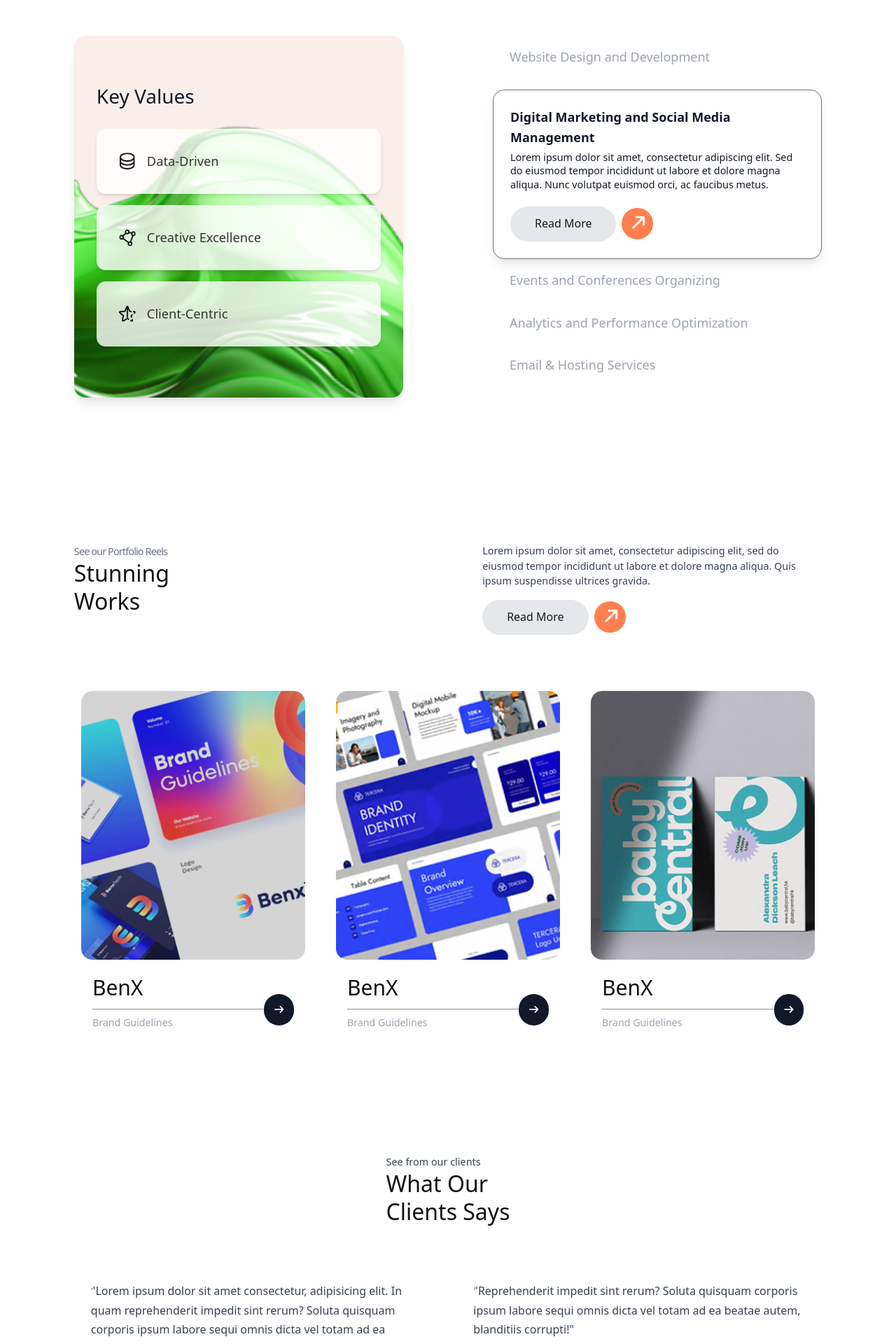
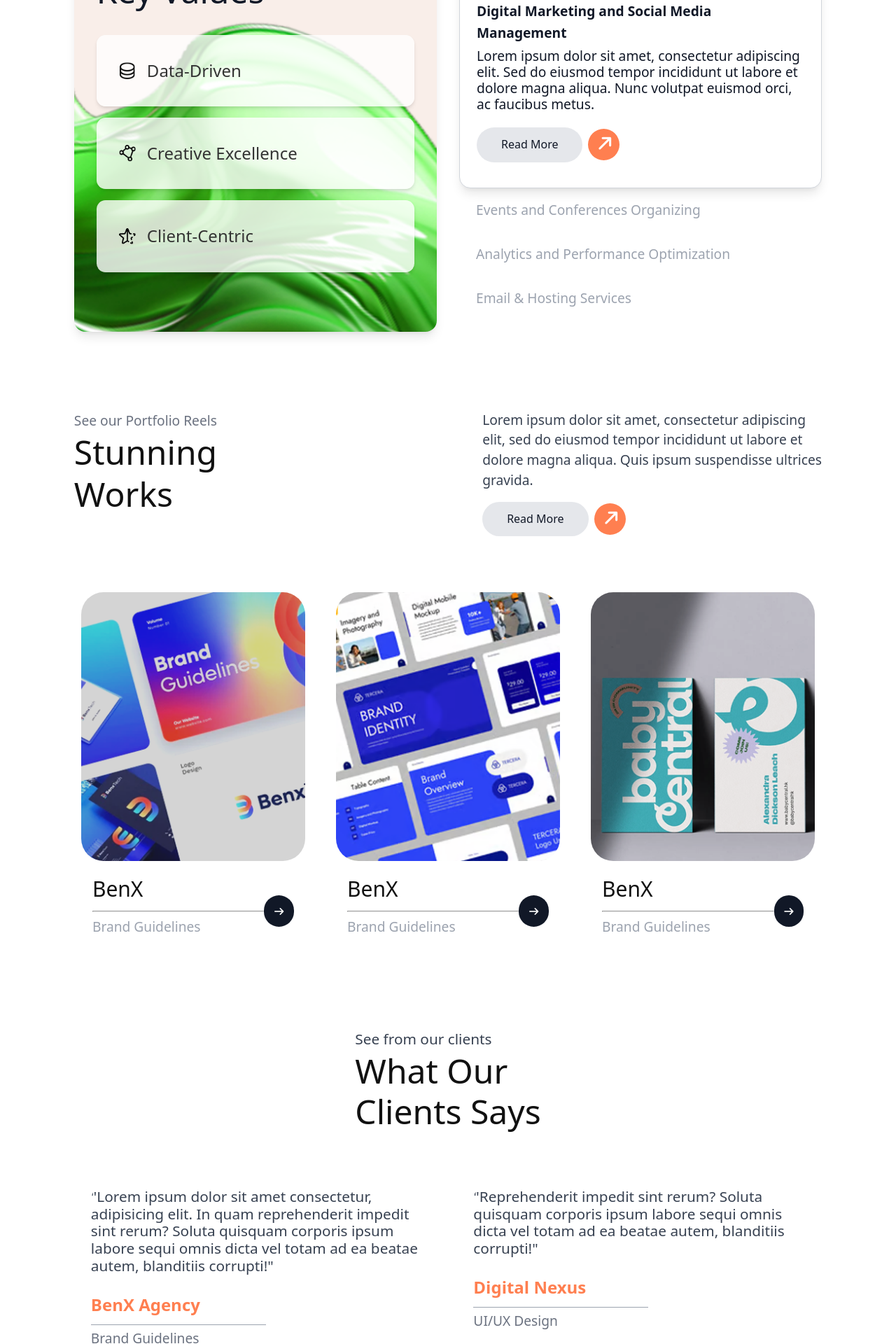
Before and after one commit to arshpharala/excellence, a PHP site: page / in a window 1280 px wide. Shown: the part 1120-3040 px from the top of the page at 70% size. Run offline with PHP 8.4, Linux system fonts and the light colour scheme; some libraries are stand-ins or nearby versions.

Commit message:
final design by Mohan

```diff
--- a/index.html
+++ b/index.html
@@ -286,7 +286,7 @@
             id="toggleButton"
             aria-label="Toggle milestone list"
           >
-            <i class="fa fa-arrow-up toggle-icon" id="toggleIcon"></i>
+            <i class="fa fa-arrow-down toggle-icon" id="toggleIcon"></i>
           </button>
         </div>
       </div>
@@ -389,7 +389,10 @@
           <div class="submit-group">
             <button type="submit" class="submit-btn">Submit</button>
             <span class="submit-icon">
-              <i class="fas fa-arrow-up"></i>
+            <img
+              src="./assets/arrow45.png"
+              alt="Submit Icon"
+              />
             </span>
           </div>
         </div>
--- a/style/_contact.scss
+++ b/style/_contact.scss
@@ -15,12 +15,11 @@
 .contact-title {
   font-size: 1.75rem;
   @include responsive(md) {
-    font-size: $spacing-md;
+    font-size: $spacing-lg;
   }
   text-transform: capitalize;
-  @include text-semibold;
+  @include text-medium;
   color: $color-secondary;
-  margin-bottom: 1.75rem;
 }
 
 // Contact Form
--- a/style/_footer.scss
+++ b/style/_footer.scss
@@ -19,6 +19,7 @@
     .footer-top {
       display: grid;
       grid-template-columns: 1fr;
+      place-items: start;
 
       @include responsive(md) {
         @include flex-center;
@@ -29,7 +30,7 @@
 
       .footer-logo span {
         font-size: 1.125rem;
-        @include text-bold;
+        @include text-semibold;
         text-transform: capitalize;
         color: white;
       }
@@ -38,7 +39,7 @@
         display: flex;
         justify-content: left;
         gap: 1rem;
-        font-size: 1.5rem;
+        font-size: 2.3rem;
 
         a {
           color: white;
@@ -96,17 +97,16 @@
 
     .footer-copy {
       text-align: center;
-      font-size: 0.875rem;
-      color: #9ca3af; // gray-500
-      margin-top: 2rem;
+      font-size: 0.9rem;
+      color: white; // gray-500
+      @include text-semibold;
+      margin-top: 2.5rem;
 
       a {
         color: inherit;
-        text-decoration: underline;
+        text-decoration: none;
 
-        &:hover {
-          color: white;
-        }
+
       }
     }
   }
--- a/style/_hero.scss
+++ b/style/_hero.scss
@@ -4,12 +4,15 @@
 .hero {
   position: relative;
   padding-top: 5rem;
-  min-height: 65vh;
+
   background: url("../assets/Layer.png") center/cover no-repeat;
   @include grid-center;
+  min-height: 728px;
 
   @include responsive(lg) {
     background-position: right;
+  }
+  @include responsive(2xl) {
     min-height: 100vh;
   }
 
@@ -72,7 +75,7 @@
           margin-top: $spacing-md;
 
           @include responsive(lg) {
-            margin-top: $spacing-2xl;
+            margin-top: $spacing-lg;
           }
         }
       }
@@ -92,7 +95,7 @@
   .social-box {
     position: absolute;
 
-    bottom: $spacing-lg;
+    bottom: $spacing-sm;
     right: $spacing-sm;
     display: none;
 
@@ -107,7 +110,7 @@
 
     gap: $spacing-sm;
     background-color: rgba(255, 255, 255, 0.5);
-    padding: $spacing-sm $spacing-md;
+    padding: $spacing-xs $spacing-sm;
     border-radius: 1.5rem;
     font-size: 1.25rem;
 
--- a/style/_milestone.scss
+++ b/style/_milestone.scss
@@ -5,7 +5,7 @@
 .timeline-section {
   width: 90vw;
   margin: 0 auto;
-  padding: 5rem 0;
+  padding: 3.5rem 0;
   position: relative;
   background-color: white;
   border-radius: 24px;
@@ -34,7 +34,7 @@
   font-size: 0.8rem;
 
   @include responsive(md) {
-    font-size: 0.9rem;
+    font-size: 1.2rem;
   }
   @include text-medium;
   color: $color-text-muted;
@@ -46,31 +46,27 @@
   color: $color-secondary;
   margin-bottom: 2.5rem;
 
-  @include text-semibold;
+  @include text-medium;
 
   line-height: 1.25;
 
-  @include responsive(lg) {
-    font-size: 3.8rem;
-  }
-
   font-size: 1.75rem;
   @include responsive(md) {
-    font-size: $spacing-md;
+    font-size: $spacing-lg;
   }
 }
 
 /* Step Indicator */
 .step-indicator {
   @include flex-center;
-  gap: 0.5rem;
+  gap: 1rem;
   margin-bottom: 2rem;
   position: relative;
 }
 
 .step-dot {
-  width: 12px;
-  height: 12px;
+  width: 16px;
+  height: 16px;
   border-radius: 50%;
   border: 2px solid #000;
   background-color: white;
@@ -93,7 +89,7 @@
   position: absolute;
   height: 2px;
   background-color: $color-secondary;
-  width: 90%;
+  width: 98%;
   left: 0;
   z-index: 10;
 }
@@ -160,8 +156,8 @@
 }
 
 .milestone-icon {
-  width: 24px;
-  height: 24px;
+  width: 30px;
+  height: 30px;
   object-fit: contain;
   transition: $transition-slow;
 }
@@ -172,6 +168,9 @@
 
 .milestone-year {
   font-size: 1.5rem;
+  @include responsive(md) {
+    font-size: 2.5rem;
+  }
   @include text-bold;
   color: #000;
 }
@@ -192,11 +191,17 @@
 
 .milestone-title {
   font-size: 1rem;
+   @include responsive(md) {
+    font-size: 1.2rem;
+  }
   @include text-semibold;
 }
 
 .milestone-subtitle {
   font-size: 1rem;
+   @include responsive(md) {
+    font-size: 1.2rem;
+  }
   font-weight: 200;
 }
 
@@ -207,6 +212,9 @@
 
 .milestone-description {
   font-size: 1rem;
+   @include responsive(md) {
+    font-size: 1.2rem;
+  }
   line-height: 1.6;
   color: $color-secondary;
 }
--- a/style/_portfolio.scss
+++ b/style/_portfolio.scss
@@ -4,7 +4,7 @@
 .portfolio-section {
   width: 90vw;
   margin: 0 auto;
-  padding: 5rem 0;
+  padding: 3.5rem 0;
   @include responsive(lg) {
     width: 83.46vw;
   }
@@ -26,7 +26,9 @@
     color: $color-text-muted;
 
     @include responsive(md) {
-      font-size: 0.9rem;
+      font-size: 1.2rem;
+    letter-spacing: normal;
+
     }
   }
 
@@ -36,7 +38,7 @@
     line-height: 1.25;
     font-size: 1.75rem;
     @include responsive(md) {
-      font-size: $spacing-md;
+      font-size: $spacing-lg;
     }
   }
 
@@ -50,6 +52,9 @@
     }
     p {
       font-size: 0.9rem;
+       @include responsive(md) {
+      font-size: 1.2rem;
+       }
 
       color: $color-text-base; /* text-color */
       margin-bottom: 16px;
@@ -151,7 +156,7 @@
     width: 100%;
     object-fit: cover;
     transition: transform 0.5s ease;
-    border-radius: 16px;
+    border-radius: 2rem;
 
     @include responsive(lg) {
       height: 24rem;
@@ -189,7 +194,10 @@
   }
 
   .project-subtitle {
-    font-size: 10.67pt;
+   font-size: 0.875rem;
+      @include responsive(md) {
+        font-size: 1.2rem;
+      }
     @include text-medium;
     color: $color-text-subtle;
   }
--- a/style/_service.scss
+++ b/style/_service.scss
@@ -4,27 +4,25 @@
 .vas-section {
   width: 90vw;
   margin: auto;
-  padding: 5rem 0;
+  padding: 3.5rem 0;
   display: grid;
 
   @include responsive(lg) {
     width: 83.46vw;
-    padding: 8rem 0;
   }
 
   .vas-heading {
     font-size: 1.2rem;
-    line-height: 37.33rem;
 
-    @include text-medium;
+    @include text-semibold;
     text-align: left;
-    line-height: normal;
+    line-height: 1.2;
     margin-bottom: 3rem;
+    @include responsive(md) {
+      font-size: 2.25rem;
+    }
 
     @include responsive(lg) {
-      font-size: 2.25rem;
-    }
-    @include responsive(xl) {
       font-size: 3rem;
     }
   }
@@ -32,11 +30,10 @@
   .vas-grid {
     display: grid;
 
-    gap: 5rem;
+    gap: 2rem;
 
     @include responsive(lg) {
       grid-template-columns: repeat(2, 1fr);
-      gap: 8rem;
     }
 
     .vas-left {
@@ -61,8 +58,8 @@
       margin-bottom: 1.5rem;
       color: $color-secondary;
 
-      @include responsive(lg) {
-        font-size: 1.75rem;
+      @include responsive(md) {
+        font-size: 3rem;
       }
     }
 
@@ -91,7 +88,7 @@
         @include text-semibold;
 
         @include responsive(lg) {
-          font-size: 1.14rem;
+          font-size: 1.5rem;
         }
       }
 
@@ -122,7 +119,7 @@
           color: $color-text-subtle;
 
           @include responsive(lg) {
-            font-size: 1.125rem;
+            font-size: 1.2rem;
           }
         }
 
@@ -178,8 +175,8 @@
       }
 
       .vas-service-item.active {
-        padding: 1.5rem;
-        border: 1px solid #6b7280;
+        padding: 2.3rem 1.5rem;
+        border: 1px solid $border-default;
         border-radius: 1rem;
         background-color: #fff;
         box-shadow: $shadow-lg;
@@ -194,8 +191,11 @@
         .vas-service-paragraph {
           color: $color-secondary;
           margin-bottom: 1.4rem;
-          line-height: 1.2rem;
+          line-height: 1.2;
           font-size: 0.9rem;
+          @include responsive(md) {
+            font-size: 1.2rem;
+          }
           @include text-medium;
         }
       }
--- a/style/_team.scss
+++ b/style/_team.scss
@@ -6,7 +6,7 @@
   width: 90vw;
   margin: 0 auto;
   text-align: center;
-  padding: 5rem 0;
+  padding: 3.5rem 0;
 
   @include responsive(lg) {
     width: 83.46vw;
@@ -15,9 +15,9 @@
   .section-title {
     font-size: 1.75rem;
     @include responsive(md) {
-      font-size: $spacing-md;
+      font-size: $spacing-lg;
     }
-    @include text-semibold;
+    @include text-medium;
     margin-bottom: 2.5rem;
   }
 
@@ -92,7 +92,8 @@
 
   .slide-info {
     text-align: left;
-    padding: 1rem;
+    font-size: 1.2rem;
+    padding: 1.5rem 0.5rem;
   }
 
   .slide-info p:first-child {
@@ -100,8 +101,7 @@
   }
 
   .slide-info p:last-child {
-    color: #6b7280;
-    font-size: 0.875rem;
+    color: $color-text-base;
   }
   .swiper-nav {
     display: flex;
--- a/style/_testimonial.scss
+++ b/style/_testimonial.scss
@@ -6,11 +6,10 @@
   margin: 0 auto;
   text-align: center;
   position: relative;
-  padding: 4rem 0;
+  padding: 3.5rem 0;
 
   @include responsive(lg) {
     width: 83.46vw;
-    padding: 5rem 0;
   }
 
   .testimonial-header {
@@ -23,7 +22,7 @@
       .subheading {
         font-size: 0.8rem;
         @include responsive(md) {
-          font-size: 0.9rem;
+          font-size: 1.3rem;
         }
         @include text-medium;
         color: $color-text-base;
@@ -32,10 +31,10 @@
       .main-heading {
         font-size: 1.75rem;
         @include responsive(md) {
-          font-size: $spacing-md;
+          font-size: $spacing-lg;
         }
-        @include text-semibold;
-        line-height: 1.25;
+        @include text-medium;
+        line-height: 1.2;
       }
     }
   }
@@ -81,7 +80,10 @@
 
     .testimonial-text {
       font-size: 1rem;
-      line-height: 1.7;
+       @include responsive(md) {
+        font-size: 1.3rem;
+      }
+      line-height: 1.2;
       color: $color-text-base;
       margin-bottom: 1.5rem;
     }
@@ -101,12 +103,18 @@
 
     .testimonial-title {
       font-size: 1.125rem;
+       @include responsive(md) {
+        font-size: 1.5rem;
+      }
       color: $color-primary;
       @include text-bold;
     }
 
     .testimonial-subtitle {
       font-size: 0.875rem;
+      @include responsive(md) {
+        font-size: 1.2rem;
+      }
       color: $color-text-muted;
       margin-top: 0.25rem;
     }
--- a/style/_whyUs.scss
+++ b/style/_whyUs.scss
@@ -4,8 +4,7 @@
 //why choose us section
 .why-choose-us {
   background: $bg-success-gradient;
-  padding: 5rem 0;
-
+  padding: 3.5rem 0;
 
   .why-us-container {
     width: 90vw;
@@ -18,7 +17,8 @@
 
   .heading h2 {
     @include text-semibold;
-   font-size: 1.85rem;
+    font-size: 1.85rem;
+    line-height: 1.2;
     @include responsive(md) {
       font-size: 2.2rem;
     }
@@ -29,7 +29,6 @@
     display: grid;
     grid-template-columns: 1fr;
     gap: 2rem;
-
 
     @include responsive(md) {
       grid-template-columns: 1fr 1fr;
@@ -52,15 +51,21 @@
 
     .feature-title {
       color: $color-secondary;
-      font-weight: 600;
-      margin-bottom: 0.5rem;
+      @include text-semibold;
+      margin-bottom: 0.1rem;
       font-size: 1.125rem;
+      @include responsive(lg) {
+        font-size: 1.225rem;
+      }
     }
 
     .feature-desc {
       color: $color-text-base;
-      font-size: 1rem;
-      line-height: 1.5;
+      font-size: 1.25rem;
+      @include responsive(lg) {
+        font-size: 1.1rem;
+      }
+      line-height: 1.2;
     }
   }
 }
--- a/style/main.css
+++ b/style/main.css
@@ -361,41 +365,38 @@
 .vas-section {
   width: 90vw;
   margin: auto;
-  padding: 5rem 0;
+  padding: 3.5rem 0;
   display: grid;
 }
 @media (min-width: 64rem) {
   .vas-section {
     width: 83.46vw;
-    padding: 8rem 0;
   }
 }
 .vas-section .vas-heading {
   font-size: 1.2rem;
-  line-height: 37.33rem;
-  font-weight: 400;
+  font-weight: 500;
   text-align: left;
-  line-height: normal;
+  line-height: 1.2;
   margin-bottom: 3rem;
 }
-@media (min-width: 64rem) {
+@media (min-width: 48rem) {
   .vas-section .vas-heading {
     font-size: 2.25rem;
   }
 }
-@media (min-width: 80rem) {
+@media (min-width: 64rem) {
   .vas-section .vas-heading {
     font-size: 3rem;
   }
 }
 .vas-section .vas-grid {
   display: grid;
-  gap: 5rem;
+  gap: 2rem;
 }
 @media (min-width: 64rem) {
   .vas-section .vas-grid {
     grid-template-columns: repeat(2, 1fr);
-    gap: 8rem;
   }
 }
 .vas-section .vas-grid .vas-left {
@@ -418,9 +419,9 @@
   margin-bottom: 1.5rem;
   color: #111827;
 }
-@media (min-width: 64rem) {
+@media (min-width: 48rem) {
   .vas-section .vas-grid .vas-subheading {
-    font-size: 1.75rem;
+    font-size: 3rem;
   }
 }
 .vas-section .vas-grid .vas-values {
@@ -449,7 +450,7 @@
 }
 @media (min-width: 64rem) {
   .vas-section .vas-grid .vas-value-item .vas-value-title {
-    font-size: 1.14rem;
+    font-size: 1.5rem;
   }
 }
 .vas-section .vas-grid .vas-value-item img {
@@ -476,7 +477,7 @@
 }
 @media (min-width: 64rem) {
   .vas-section .vas-grid .vas-right .vas-service-item .vas-service-title {
-    font-size: 1.125rem;
+    font-size: 1.2rem;
   }
 }
 .vas-section .vas-grid .vas-right .vas-service-item .vas-link-wrap {
@@ -526,8 +527,8 @@
   border: 1px solid #fb923c;
 }
 .vas-section .vas-grid .vas-right .vas-service-item.active {
-  padding: 1.5rem;
-  border: 1px solid #6b7280;
+  padding: 2.3rem 1.5rem;
+  border: 1px solid #d1d5db;
   border-radius: 1rem;
   background-color: #fff;
   box-shadow: 0 10px 15px -3px rgba(0, 0, 0, 0.1), 0 4px 6px -2px rgba(0, 0, 0, 0.05);
@@ -541,15 +542,20 @@
 .vas-section .vas-grid .vas-right .vas-service-item.active .vas-service-paragraph {
   color: #111827;
   margin-bottom: 1.4rem;
-  line-height: 1.2rem;
+  line-height: 1.2;
   font-size: 0.9rem;
   font-weight: 400;
+}
+@media (min-width: 48rem) {
+  .vas-section .vas-grid .vas-right .vas-service-item.active .vas-service-paragraph {
+    font-size: 1.2rem;
+  }
 }
 
 .portfolio-section {
   width: 90vw;
   margin: 0 auto;
-  padding: 5rem 0;
+  padding: 3.5rem 0;
   /* Projects grid */
   /* Individual project card */
 }
@@ -576,7 +582,8 @@
 }
 @media (min-width: 48rem) {
   .portfolio-section .intro-text .subtitle {
-    font-size: 0.9rem;
+    font-size: 1.2rem;
+    letter-spacing: normal;
   }
 }
 .portfolio-section .intro-text .title {
@@ -586,7 +593,7 @@
 }
 @media (min-width: 48rem) {
   .portfolio-section .intro-text .title {
-    font-size: 2rem;
+    font-size: 3rem;
   }
 }
 .portfolio-section .description {
@@ -605,6 +612,11 @@
   color: #374151; /* text-color */
   margin-bottom: 16px;
   line-height: 1.5;
+}
+@media (min-width: 48rem) {
+  .portfolio-section .description p {
+    font-size: 1.2rem;
+  }
 }
 .portfolio-section .read-more-group {
   display: flex;
@@ -695,7 +707,7 @@
   width: 100%;
   object-fit: cover;
   transition: transform 0.5s ease;
-  border-radius: 16px;
+  border-radius: 2rem;
 }
 @media (min-width: 64rem) {
   .portfolio-section .project-image {
@@ -731,9 +743,14 @@
   margin: -15px 0;
 }
 .portfolio-section .project-subtitle {
-  font-size: 10.67pt;
+  font-size: 0.875rem;
   font-weight: 400;
   color: #9ca3af;
+}
+@media (min-width: 48rem) {
+  .portfolio-section .project-subtitle {
+    font-size: 1.2rem;
+  }
 }
 .portfolio-section .divider {
   width: 100%;
@@ -1469,12 +1511,11 @@
   margin: 0 auto;
   text-align: center;
   position: relative;
-  padding: 4rem 0;
+  padding: 3.5rem 0;
 }
 @media (min-width: 64rem) {
   .testimonial-section {
     width: 83.46vw;
-    padding: 5rem 0;
   }
 }
 .testimonial-section .testimonial-header {
@@ -1492,17 +1533,17 @@
 }
 @media (min-width: 48rem) {
   .testimonial-section .testimonial-header .testimonial-left .subheading {
-    font-size: 0.9rem;
+    font-size: 1.3rem;
   }
 }
 .testimonial-section .testimonial-header .testimonial-left .main-heading {
   font-size: 1.75rem;
-  font-weight: 500;
-  line-height: 1.25;
+  font-weight: 400;
+  line-height: 1.2;
 }
 @media (min-width: 48rem) {
   .testimonial-section .testimonial-header .testimonial-left .main-heading {
-    font-size: 2rem;
+    font-size: 3rem;
   }
 }
 .testimonial-section .testimonial-container {
@@ -1541,9 +1582,14 @@
 }
 .testimonial-section .testimonial-container .testimonial-text {
   font-size: 1rem;
-  line-height: 1.7;
+  line-height: 1.2;
   color: #374151;
   margin-bottom: 1.5rem;
+}
+@media (min-width: 48rem) {
+  .testimonial-section .testimonial-container .testimonial-text {
+    font-size: 1.3rem;
+  }
 }
 .testimonial-section .testimonial-container .testimonial-footer {
   display: flex;
@@ -1561,10 +1607,20 @@
   color: #ff7f50;
   font-weight: bold;
 }
+@media (min-width: 48rem) {
+  .testimonial-section .testimonial-container .testimonial-title {
+    font-size: 1.5rem;
+  }
+}
 .testimonial-section .testimonial-container .testimonial-subtitle {
   font-size: 0.875rem;
   color: #6b7280;
   margin-top: 0.25rem;
+}
+@media (min-width: 48rem) {
+  .testimonial-section .testimonial-container .testimonial-subtitle {
+    font-size: 1.2rem;
+  }
 }
 .testimonial-section .testimonial-container .swiper-nav {
   position: absolute;
```
Also changed, not shown: other parts of style/_contact.scss (+13 -13 lines), other parts of style/main.css (+83 -55 lines), assets/arrow45.png (added), 1 other file.
